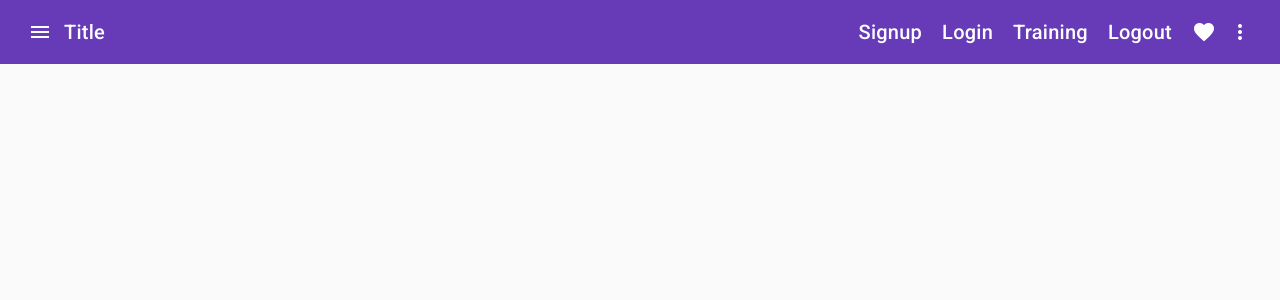
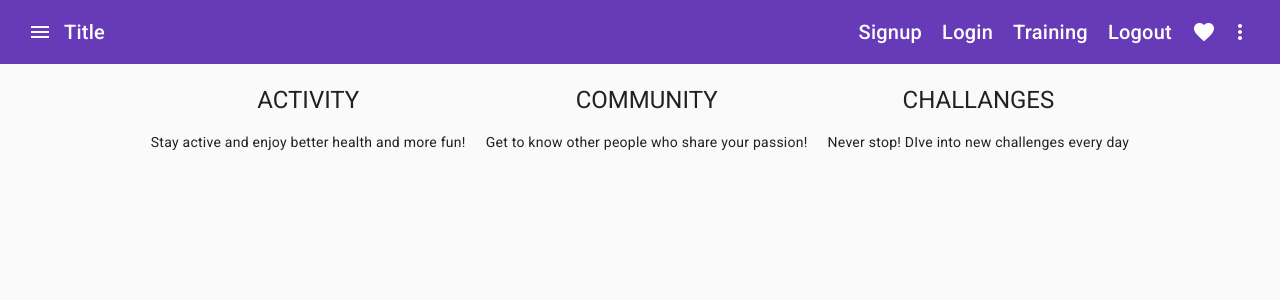
Before and after one commit to TraianAlex/ang-material, an Angular app: page /welcome in a window 1280 px wide. Before the commit this address led to /. Shown: the top 300 px of the page. Built offline with nearby package versions, Linux system fonts and the light colour scheme.

Commit message:
welcome, tabs

```diff
--- a/src/app/app-routing.module.ts
+++ b/src/app/app-routing.module.ts
@@ -1,12 +1,14 @@
 import { NgModule } from '@angular/core';
 import { RouterModule, Routes } from '@angular/router';
 
+import { WelcomeComponent } from './welcome/welcome.component';
 import { LoginComponent } from './auth/login/login.component';
 import { SignupComponent } from './auth/signup/signup.component';
 import { TrainingComponent } from './training/training.component';
 
 const routes: Routes = [
-  { path: '', redirectTo: 'messages', pathMatch: 'full' },
+  { path: '', redirectTo: 'welcome', pathMatch: 'full' },
+  { path: 'welcome', component: WelcomeComponent },
   { path: 'signup', component: SignupComponent },
   { path: 'login', component: LoginComponent },
   { path: 'training', component: TrainingComponent },
--- a/src/app/app.module.ts
+++ b/src/app/app.module.ts
@@ -15,6 +15,7 @@ import { NewTrainingComponent } from './training/new-training/new-training.compo
 import { PastTrainingsComponent } from './training/past-trainings/past-trainings.component';
 import { HeaderComponent } from './navigation/header/header.component';
 import { SidenavListComponent } from './navigation/sidenav-list/sidenav-list.component';
+import { WelcomeComponent } from './welcome/welcome.component';
 
 @NgModule({
   declarations: [
@@ -27,6 +28,7 @@ import { SidenavListComponent } from './navigation/sidenav-list/sidenav-list.com
     PastTrainingsComponent,
     HeaderComponent,
     SidenavListComponent,
+    WelcomeComponent,
   ],
   imports: [BrowserModule, AppRoutingModule, BrowserAnimationsModule, FormsModule, MaterialModule],
   providers: [],
--- a/src/app/material.module.ts
+++ b/src/app/material.module.ts
@@ -14,6 +14,7 @@ import { MatDatepickerModule } from '@angular/material/datepicker';
 import { MatNativeDateModule } from '@angular/material/core';
 import { MatCheckboxModule } from '@angular/material/checkbox';
 import { MatListModule } from '@angular/material/list';
+import { MatTabsModule } from '@angular/material/tabs';
 
 @NgModule({
   declarations: [],
@@ -31,6 +32,7 @@ import { MatListModule } from '@angular/material/list';
     MatNativeDateModule,
     MatCheckboxModule,
     MatListModule,
+    MatTabsModule,
   ],
   exports: [
     CommonModule,
@@ -46,6 +48,7 @@ import { MatListModule } from '@angular/material/list';
     MatNativeDateModule,
     MatCheckboxModule,
     MatListModule,
+    MatTabsModule,
   ],
 })
 export class MaterialModule {}
--- a/src/app/training/training.component.html
+++ b/src/app/training/training.component.html
@@ -1 +1,4 @@
-<p>training works!</p>
+<mat-tab-group>
+  <mat-tab label="New Exercise"><app-new-training></app-new-training></mat-tab>
+  <mat-tab label="Past Exercises"><app-past-trainings></app-past-trainings></mat-tab>
+</mat-tab-group>
--- /dev/null
+++ b/src/app/welcome/welcome.component.html
@@ -0,0 +1,14 @@
+<div class="welcome">
+  <section>
+    <h1>ACTIVITY</h1>
+    <p>Stay active and enjoy better health and more fun!</p>
+  </section>
+  <section>
+    <h1>COMMUNITY</h1>
+    <p>Get to know other people who share your passion!</p>
+  </section>
+  <section>
+    <h1>CHALLANGES</h1>
+    <p>Never stop! DIve into new challenges every day</p>
+  </section>
+</div>
--- /dev/null
+++ b/src/app/welcome/welcome.component.scss
@@ -0,0 +1,10 @@
+.welcome {
+  margin-top: 20px;
+  display: flex;
+  flex-direction: row;
+  align-items: center;
+  justify-content: center;
+  text-align: center;
+  gap: 20px;
+  flex-wrap: wrap;
+}
```
Also changed, not shown: src/app/welcome/welcome.component.ts (added, +10 -0 lines), 1 other file (tests, documents, lock files or other folders).
